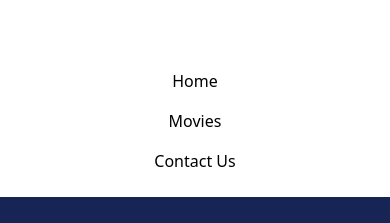
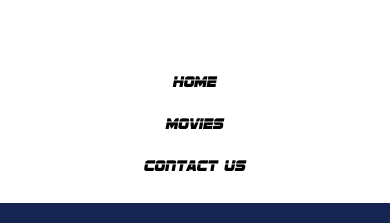
Before and after one commit to J8310048/Ecommerce-V2, a React (Vite) app in the folder ecommerce-v2-vite/: page /movies in a window 390 px wide. Both pictures are taken after a click on the button 362 px from the left and 96 px from the top of the page. Shown: the part 147-370 px from the top of the page. Built offline with nearby package versions, Linux system fonts and the light colour scheme; no server answers.

Commit message:
fix the text for the hidden navbar at tabletmin size

```diff
--- a/ecommerce-v2-vite/global_components/NavBar.jsx
+++ b/ecommerce-v2-vite/global_components/NavBar.jsx
@@ -38,13 +38,13 @@ function NavBar() {
         <nav className="tabletmin:hidden">
           <ul className="flex flex-col items-center p-4">
             <li className="p-2">
-              <Link to="/" onClick={() => setIsOpen(false)}>Home</Link>
+              <Link to="/" className="font-Sports" onClick={() => setIsOpen(false)}>Home</Link>
             </li>
             <li className="p-2">
-              <Link to="/movies" onClick={() => setIsOpen(false)}>Movies</Link>
+              <Link to="/movies" className="font-Sports" onClick={() => setIsOpen(false)}>Movies</Link>
             </li>
             <li className="p-2">
-              <Link to="/contact" onClick={() => setIsOpen(false)}>Contact Us</Link>
+              <Link to="/contact" className="font-Sports" onClick={() => setIsOpen(false)}>Contact Us</Link>
             </li>
           </ul>
         </nav>
```
